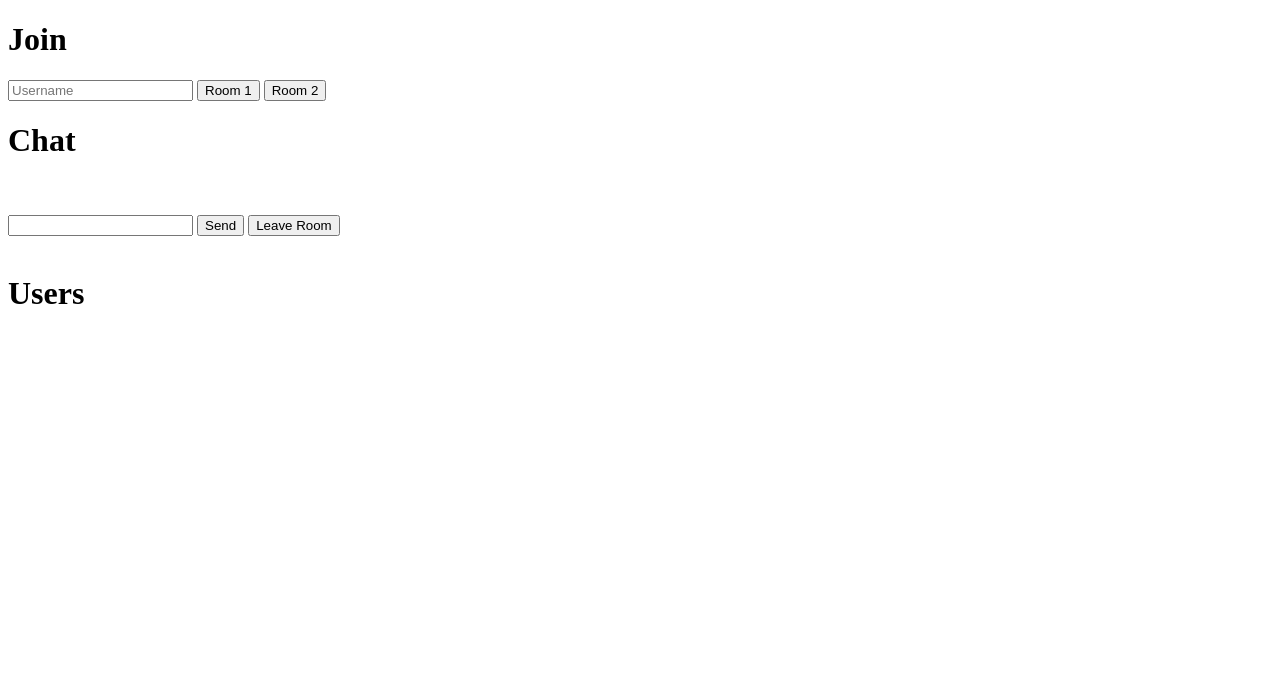
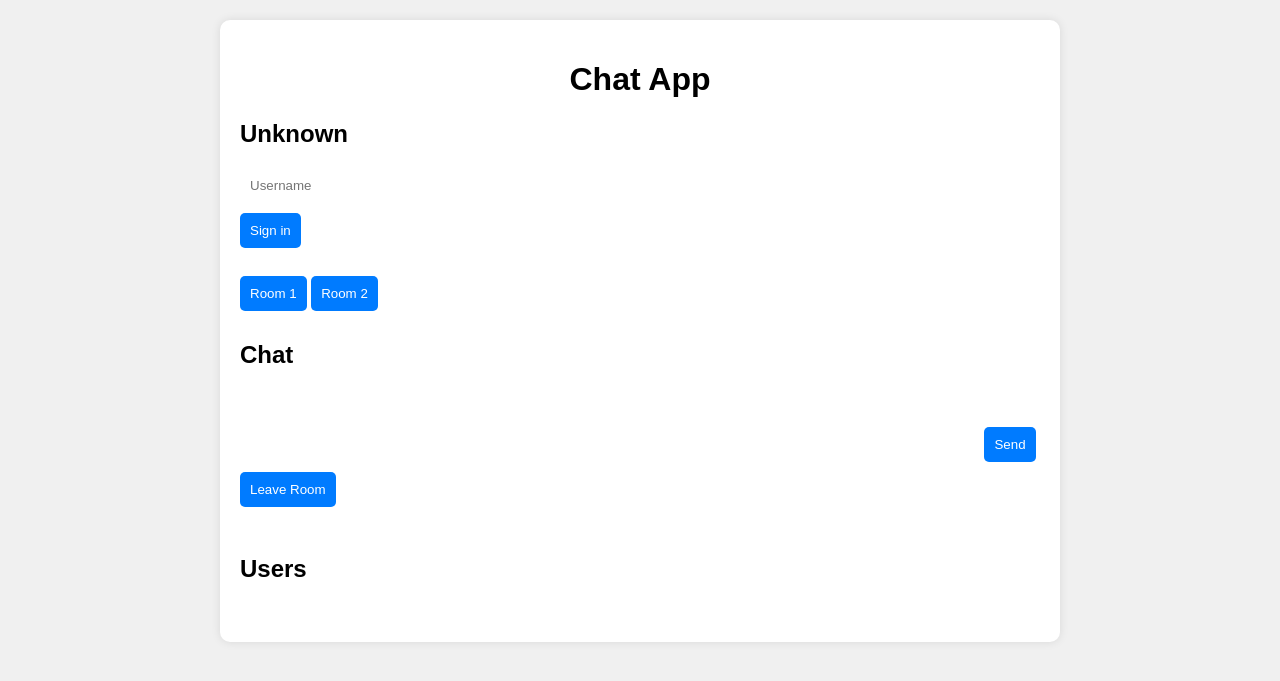
Before and after one commit to Danehue/chat-flask-socket.io, a Flask app: page / in a window 1280 px wide. Shown: the top 681 px of the page. Run offline with Flask 3, Linux system fonts and the light colour scheme; some libraries are stand-ins or nearby versions.

Commit message:
add styles

```diff
--- a/main.py
+++ b/main.py
@@ -48,8 +48,9 @@ def create_app():
     def handle_msg(data):
         room = data['room']
         msg = data['data']
+        user = data['username']
         send(msg, to=room)
-        data, count = supabase.table('messages').insert({"msg": msg}).execute()
+        data, count = supabase.table('messages').insert({"msg": msg, "user": user}).execute()
 
     @socketio.on('my event')
     def handle_json(json):
--- a/templates/index.html
+++ b/templates/index.html
@@ -4,21 +4,103 @@
     <meta charset="UTF-8">
     <meta name="viewport" content="width=device-width, initial-scale=1.0">
     <title>Document</title>
+    <style>
+        body {
+            font-family: Arial, sans-serif;
+            margin: 0;
+            padding: 0;
+            background-color: #f0f0f0;
+        }
+
+        #container {
+            max-width: 800px;
+            margin: 20px auto;
+            background-color: #fff;
+            padding: 20px;
+            border-radius: 10px;
+            box-shadow: 0 0 10px rgba(0, 0, 0, 0.1);
+        }
+
+        h1 {
+            text-align: center;
+        }
+
+        input[type="text"], button {
+            padding: 10px;
+            margin-bottom: 10px;
+            border: none;
+            border-radius: 5px;
+        }
+
+        input[type="text"] {
+            width: calc(100% - 80px);
+        }
+
+        button {
+            background-color: #007bff;
+            color: #fff;
+            cursor: pointer;
+            transition: background-color 0.3s ease;
+        }
+
+        button:hover {
+            background-color: #0056b3;
+        }
+
+        ul {
+            list-style-type: none;
+            padding: 0;
+            margin: 0;
+        }
+
+        li {
+            margin-bottom: 5px;
+            padding: 10px;
+            border-radius: 5px;
+            background-color: #f9f9f9;
+        }
+
+        #buff {
+            max-height: 300px;
+            overflow-y: auto;
+            padding: 10px;
+        }
+
+        #uList {
+            max-height: 200px;
+            overflow-y: auto;
+            padding: 10px;
+        }
+
+        #uList li {
+            cursor: pointer;
+            transition: background-color 0.3s ease;
+        }
+
+        #uList li:hover {
+            background-color: #f0f0f0;
+        }
+    </style>
 </head>
 <body>
-    <h1>Join</h1>
+    <div id="container">
+        <h1>Chat App</h1>
+        <h2 id="title">Unknown</h2>
         <input type="text" id="user" placeholder="Username">
+        <button type="button" id="signIn">Sign in</button>
+        <br><br>
         <button type="button" id="join1">Room 1</button>
         <button type="button" id="join2">Room 2</button>
-    <h1>Chat</h1>
+        <h2>Chat</h2>
         <br>
         <ul id="buff"></ul>
         <input type="text" id="msg">
         <button type="button" id="send">Send</button>
         <button type="button" id="leave">Leave Room</button>
         <br><br>
-    <h1>Users</h1>
+        <h2>Users</h2>
         <ul id="uList"></ul>
+    </div>
 
 
     <!-- JQuery -->
@@ -29,7 +111,7 @@
     <script type="text/javascript" charset="utf-8">
         const socket = io();
         var room = 'general';
-        var uName = 'User';
+        var uName = 'unknown';
         socket.on('connect', function() {
             socket.emit('my event', {data: 'I\'m connected!'});
             socket.emit('first_join', { username: uName, room: room});
@@ -37,6 +119,12 @@
 
         socket.on('message', function (msg) {
             $('#buff').append('<li>' + msg + '</li>');
+        })
+
+        $('#signIn').on('click', function () {
+            uName = $('#user').val();
+            $('#user').val('');
+            $('#title').text(uName);
         })
 
         $('#send').on('click', function () {
```
Lines whose indentation alone changed are shown as unchanged.
